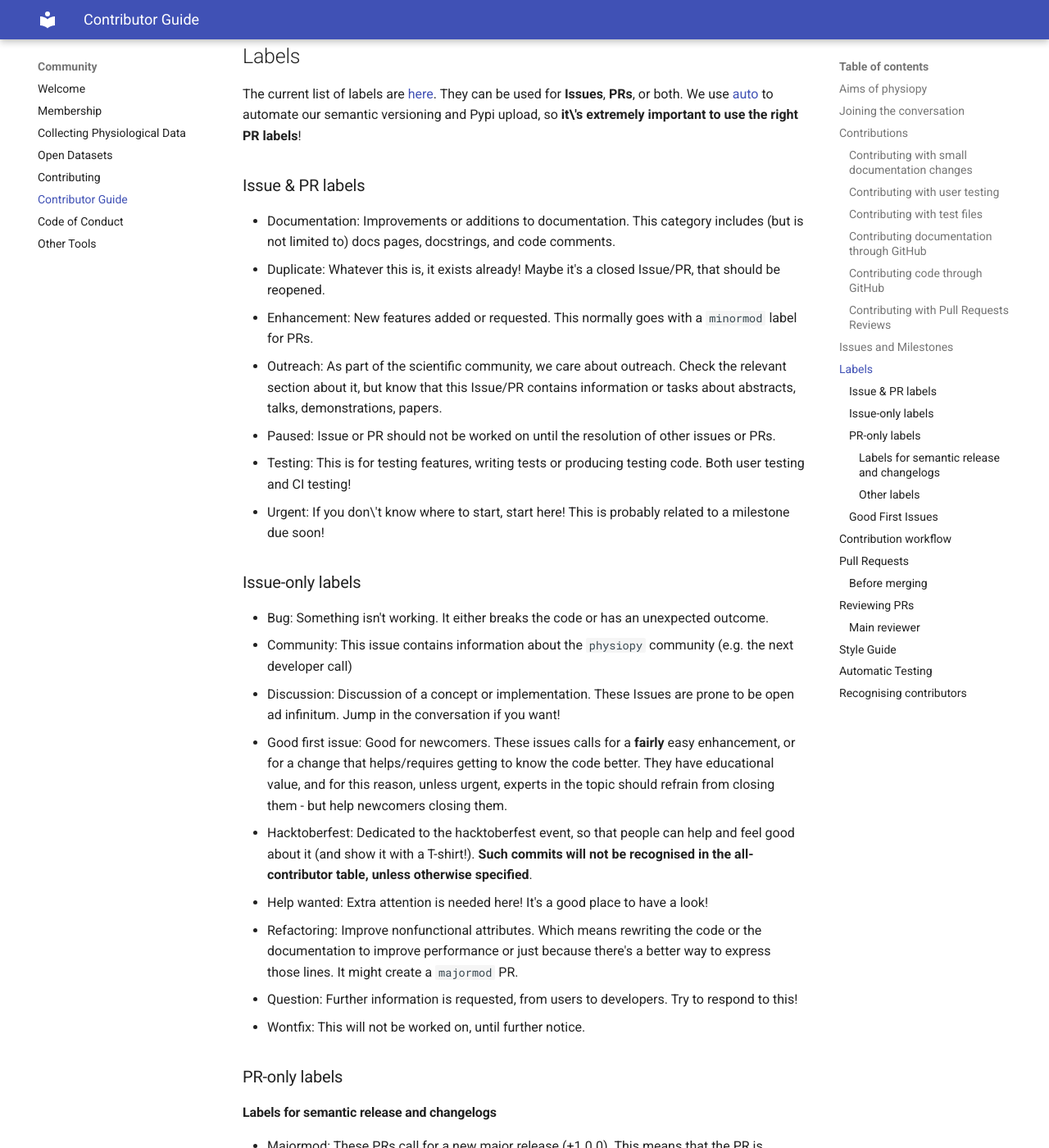
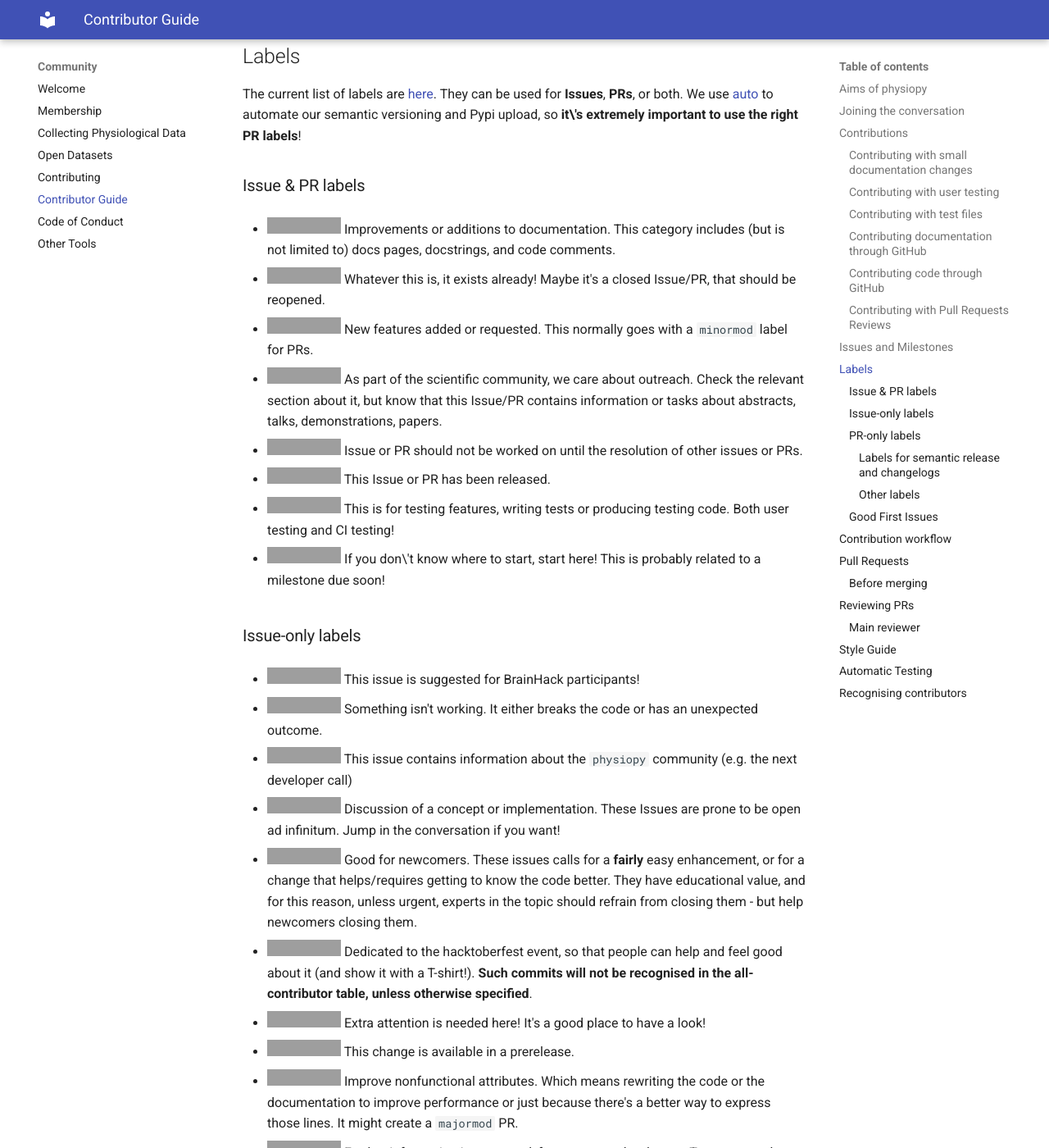
Before and after one commit to physiopy/physiopy.github.io, an MkDocs documentation site: the page built from docs/community/contributor-guide.md, in a window 1280 px wide and 1400 px high, scrolled down 3026 px. Shown: the whole window at 82% size. Built offline with MkDocs 1.6.1 and Material for MkDocs 9.7.7, drawn with Linux system fonts in a browser that asks for light colours; some of the changed text lies outside the part shown; grey boxes are pictures that could not be loaded.

Commit message:
adding badges
Adding badges instead of labels name in the contribution guidelines.

```diff
--- a/docs/community/contributor-guide.md
+++ b/docs/community/contributor-guide.md
@@ -152,74 +152,97 @@ right PR labels**!
 
 ### Issue & PR labels
 
-- Documentation: Improvements or additions to documentation. This
+- ![Documentation](https://img.shields.io/badge/-Documentation-1D70CF?style=flat-square&logo=appveyor.svg) Improvements or additions to documentation. This
   category includes (but is not limited to) docs pages, docstrings,
   and code comments.
-- Duplicate: Whatever this is, it exists already! Maybe it's a closed
+
+- ![Duplicate](https://img.shields.io/badge/-Duplicate-CFD3D7?style=flat-square&logo=appveyor.svg) Whatever this is, it exists already! Maybe it's a closed
   Issue/PR, that should be reopened.
-- Enhancement: New features added or requested. This normally goes
-  with a `minormod` label for PRs.
-- Outreach: As part of the scientific community, we care about
-  outreach. Check the relevant section about it, but know that this
+
+- ![Enhancement](https://img.shields.io/badge/-Enhancement-A2EEEF?style=flat-square&logo=appveyor.svg) New features added or requested. This normally goes with a `minormod` label for PRs.
+
+- ![Outreach](https://img.shields.io/badge/-Outreach-0E8A16?style=flat-square&logo=appveyor.svg) As part of the scientific community, we care about outreach. Check the relevant section about it, but know that this
   Issue/PR contains information or tasks about abstracts, talks,
   demonstrations, papers.
-- Paused: Issue or PR should not be worked on until the resolution of
-  other issues or PRs.
-- Testing: This is for testing features, writing tests or producing
-  testing code. Both user testing and CI testing!
-- Urgent: If you don\'t know where to start, start here! This is
-  probably related to a milestone due soon!
+
+- ![Paused](https://img.shields.io/badge/-Paused-F7C38C?style=flat-square&logo=appveyor.svg) Issue or PR should not be worked on until the resolution of other issues or PRs.
+
+- ![released](https://img.shields.io/badge/-released-ffffff?style=flat-square&logo=appveyor.svg) This Issue or PR has been released.
+
+- ![Testing](https://img.shields.io/badge/-Testing-FFB5B4?style=flat-square&logo=appveyor.svg) This is for testing features, writing tests or producing testing code. Both user testing and CI testing!
+
+- ![Urgent](https://img.shields.io/badge/-Urgent-FFF200?style=flat-square&logo=appveyor.svg) If you don\'t know where to start, start here! This is probably related to a milestone due soon!
 
 ### Issue-only labels
 
-- Bug: Something isn't working. It either breaks the code or has an
+- ![BrainHack](https://img.shields.io/badge/-BrainHack-000000?style=flat-square&logo=appveyor.svg) This issue is suggested for BrainHack participants!
+
+- ![Bug](https://img.shields.io/badge/-Bug-D73A4A?style=flat-square&logo=appveyor.svg) Something isn't working. It either breaks the code or has an
   unexpected outcome.
-- Community: This issue contains information about the `physiopy`
+
+- ![Community](https://img.shields.io/badge/-Community-E2C7FC?style=flat-square&logo=appveyor.svg) This issue contains information about the `physiopy`
   community (e.g. the next developer call)
-- Discussion: Discussion of a concept or implementation. These Issues
+
+- ![Discussion](https://img.shields.io/badge/-Discussion-1C778C?style=flat-square&logo=appveyor.svg) Discussion of a concept or implementation. These Issues
   are prone to be open ad infinitum. Jump in the conversation if you
   want!
-- Good first issue: Good for newcomers. These issues calls for a
+
+- ![Good first issue](https://img.shields.io/badge/-Good%20first%20issue-4E2A84?style=flat-square&logo=appveyor.svg) Good for newcomers. These issues calls for a
   **fairly** easy enhancement, or for a change that helps/requires
   getting to know the code better. They have educational value, and
   for this reason, unless urgent, experts in the topic should refrain
   from closing them - but help newcomers closing them.
-- Hacktoberfest: Dedicated to the hacktoberfest event, so that people
+
+- ![Hacktoberfest](https://img.shields.io/badge/-Hacktoberfest-FF7518?style=flat-square&logo=appveyor.svg) Dedicated to the hacktoberfest event, so that people
   can help and feel good about it (and show it with a T-shirt!).
   **Such commits will not be recognised in the all-contributor table,
   unless otherwise specified**.
-- Help wanted: Extra attention is needed here! It's a good place to
-  have a look!
-- Refactoring: Improve nonfunctional attributes. Which means rewriting
+
+- ![Help wanted](https://img.shields.io/badge/-Help%20wanted-57DB1A?style=flat-square&logo=appveyor.svg) Extra attention is needed here! It's a good place to have a look!
+
+- ![prerelease](https://img.shields.io/badge/-prerelease-60189D?style=flat-square&logo=appveyor.svg) This change is available in a prerelease.
+
+- ![Refactoring](https://img.shields.io/badge/-Refactoring-9494FF?style=flat-square&logo=appveyor.svg) Improve nonfunctional attributes. Which means rewriting
   the code or the documentation to improve performance or just because
   there's a better way to express those lines. It might create a
   `majormod` PR.
-- Question: Further information is requested, from users to
+
+- ![Question](https://img.shields.io/badge/-Question-D876E3?style=flat-square&logo=appveyor.svg) Further information is requested, from users to
   developers. Try to respond to this!
-- Wontfix: This will not be worked on, until further notice.
+
+- ![Wontfix](https://img.shields.io/badge/-Wontfix-ffffff?style=flat-square&logo=appveyor.svg) This will not be worked on, until further notice.
 
 ### PR-only labels
 
 #### Labels for semantic release and changelogs
 
-- Majormod: These PRs call for a new major release (+1.0.0). This
-  means that the PR is breaking backward compatibility.
-- Minormod: These PRs call for a new minor release (0.+1.0). This
+- ![BugFIX](https://img.shields.io/badge/-BugFIX-D73A4A?style=flat-square&logo=appveyor.svg) These PRs close an issue labelled `Bug`. They also increase
+  the semantic versioning for fixes (+0.0.1).
+
+ - ![dependencies](https://img.shields.io/badge/-dependencies-0366D6?style=flat-square&logo=appveyor.svg) Pull requests that update a dependency file
+
+- ![Documentation](https://img.shields.io/badge/-Documentation-1D70CF?style=flat-square&logo=appveyor.svg) See above. This PR won\'t trigger a release, but it will be reported in the changelog.
+
+- ![Majormod](https://img.shields.io/badge/-Majormod-05246D?style=flat-square&logo=appveyor.svg) These PRs call for a new major release (+1.0.0). This
   means that the PR is **not** breaking backward compatibility.
-- BugFIX: These PRs close an issue labelled `bug`. They also increase
-  the semantic versioning for fixes (+0.0.1).
-- Internal: This PR contains changes to the internal API. It won\'t
+
+- ![Minormod](https://img.shields.io/badge/-Minormod-05246D?style=flat-square&logo=appveyor.svg) This PR generally closes an `Enhancement` issue. It increments the minor version (0.+1.0)
+
+- ![Minormod-breaking](https://img.shields.io/badge/-Minormod&ndash;breaking-05246D?style=flat-square&logo=appveyor.svg) These PRs call for a new minor release (0.+1.0). This means that the PR is breaking backward compatibility.
+
+- ![Internal](https://img.shields.io/badge/-Internal-ffffff?style=flat-square&logo=appveyor.svg) This PR contains changes to the internal API. It won\'t
   trigger a release, but it will be reported in the changelog.
-- Documentation: See above. This PR won\'t trigger a release, but it
-  will be reported in the changelog.
-- Testing: See above. This PR won\'t trigger a release, but it will be
+
+- ![Testing](https://img.shields.io/badge/-Testing-FFB5B4?style=flat-square&logo=appveyor.svg) See above. This PR won\'t trigger a release, but it will be
   reported in the changelog.
-- Skip release: This PR will **not** trigger a release.
-- Release: This PR will force the trigger of a release.
+
+- ![Skip release](https://img.shields.io/badge/-Skip%20release-ffffff?style=flat-square&logo=appveyor.svg) This PR will **not** trigger a release.
+
+- ![Release](https://img.shields.io/badge/-Release-ffffff?style=flat-square&logo=appveyor.svg) This PR will force the trigger of a release.
 
 #### Other labels
 
-- Invalid: These PRs don't seem right. They actually seem so not
+- ![Invalid](https://img.shields.io/badge/-Invalid-960018?style=flat-square&logo=appveyor.svg): These PRs don't seem right. They actually seem so not
   right that they won't be further processed. This label invalidates a
   Hacktoberfest contribution. If you think this is wrong, start a
   discussion in the relevant issue (or open one if missing). Reviewers
```
